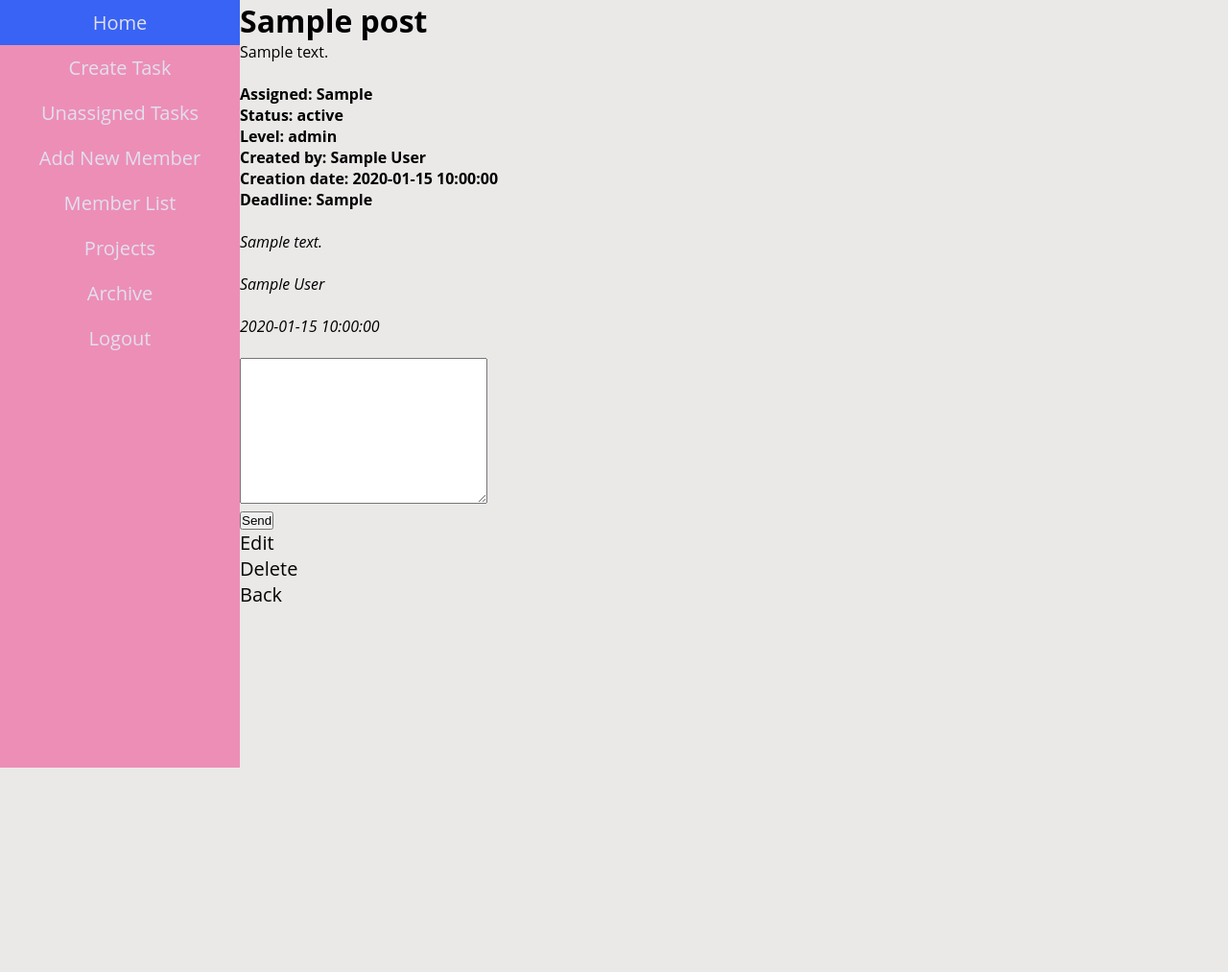
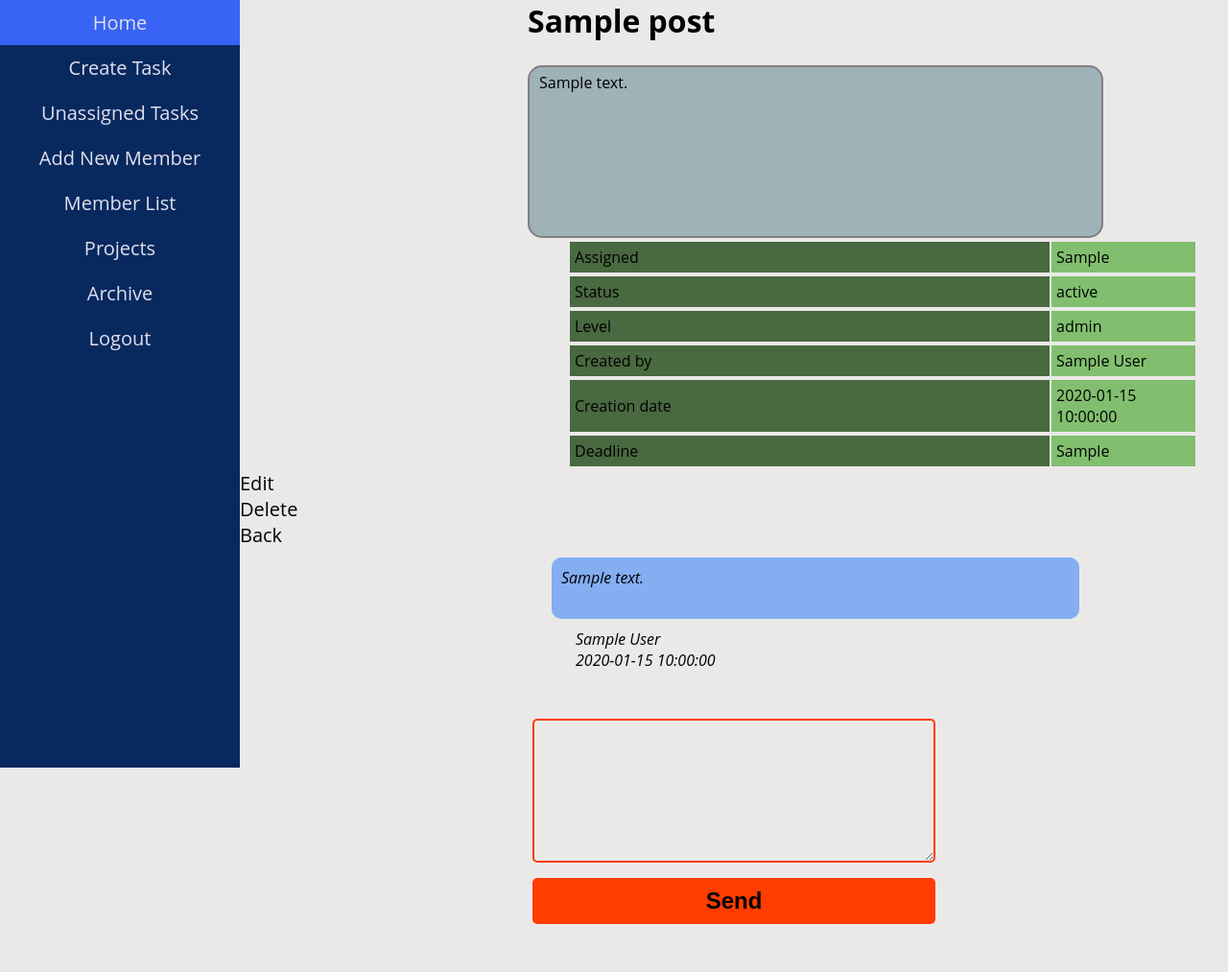
Before and after one commit to psergicv/Task_Manager, a Flask app: page /personal_task_list/1 in a window 1280 px wide. Shown: the whole page at 96% size. Before the commit the page ends 800 px from the top, so only its background shows below. Run offline with Flask 2, Linux system fonts and the light colour scheme; the visitor is signed in with stand-in values (Sample User, id 1); tables that the repository leaves empty or names only in its code hold one stand-in row (values such as "Sample post"); some libraries are stand-ins or nearby versions.

Commit message:
adding styles

```diff
--- a/main.py
+++ b/main.py
@@ -392,8 +392,6 @@ def user_page(id):
     stat_conn.execute("SELECT COUNT(*) FROM posts WHERE assigned = %s AND level = 'Low'", (fullname,))
     total_low_tkt_nr = stat_conn.fetchone()
 
-
-
     return render_template("user_details.html",
                            user=user,
                            total_tkt_nr=total_tkt_nr,
--- a/static/css/style.css
+++ b/static/css/style.css
@@ -15,7 +15,7 @@ body{
 }
 
 nav{
-  background:#ed8eb7;
+  background:#08295e;
   position:absolute;
   top:0;
   bottom:0;
@@ -160,3 +160,124 @@ tbody {
   overflow: auto;
   width: 100%;
 }
+
+form {
+  max-width: 420px;
+  margin: 50px auto;
+}
+
+.feedback-input {
+  color: black;
+  font-family: Helvetica, Arial, sans-serif;
+  font-weight: 500;
+  font-size: 18px;
+  border-radius: 5px;
+  line-height: 22px;
+  background-color: transparent;
+  border: 2px solid #ff3d00;
+  transition: all 0.3s;
+  padding: 13px;
+  margin-bottom: 15px;
+  width: 100%;
+  box-sizing: border-box;
+  outline: 0;
+}
+
+.feedback-input:focus {
+  border: 2px solid #ff3d00;
+}
+
+textarea {
+  height: 150px;
+  line-height: 150%;
+  resize: vertical;
+}
+
+[type="submit"] {
+  font-family: "Montserrat", Arial, Helvetica, sans-serif;
+  width: 100%;
+  background: #ff3d00;
+  border-radius: 5px;
+  border: 0;
+  cursor: pointer;
+  color: black;
+  font-size: 24px;
+  padding-top: 10px;
+  padding-bottom: 10px;
+  transition: all 0.3s;
+  margin-top: -4px;
+  font-weight: 700;
+}
+[type="submit"]:hover {
+  background: #ff3d00;
+}
+
+.comment_text:first_child {
+    margin-top: 0px;
+}
+
+.comment_list {
+    margin-left: 250px;
+}
+
+.comment_text {
+    background: #83aef2;
+    padding: 10px;
+    display: block;
+    position: relative;
+    margin: 10px 75px;
+    border-radius: 10px;
+    width: 550px;
+}
+
+.ul_comment {
+    list-style-type: none;
+    margin: 0;
+    padding: 0;
+    width: 150px;
+}
+
+.li_comment {
+     display: inline;
+}
+
+.comment_details {
+    margin-left: 100px;
+}
+
+.task_title {
+    margin-left: 300px;
+}
+
+.task_body {
+    border: 2px solid gray;
+    width: 600px;
+    height: 180px;
+    margin-left: 300px;
+    margin-top: 25px;
+    border-radius: 15px;
+    background-color: #9eb2b8;
+}
+
+.task_text {
+    margin: 5px 10px;
+}
+
+.task_legenda {
+    margin-left: 340px;
+    width: 500px;
+}
+
+.cell_head {
+    width: 5px;
+    background-color: #496940;
+}
+
+.cell_body {
+    width: 10px;
+    background-color: #81bf6f;
+}
+
+.task_legenda_container {
+    width: 150px;
+}
--- a/templates/detailed_post.html
+++ b/templates/detailed_post.html
@@ -5,38 +5,68 @@
 {% block content %}
 <div class="main_container">
     <div class="detailed_post_container">
-        <h1>{{detailed_post['title']}}</h1>
-        <p>{{detailed_post['message']}}</p>
-        <br>
-        <h4>Assigned: {{detailed_post['assigned']}}</h4>
-        <h4>Status: {{detailed_post['status']}}</h4>
-        <h4>Level: {{detailed_post['level']}}</h4>
-        <h4>Created by: {{detailed_post['author']}}</h4>
-        <h4>Creation date: {{detailed_post['creation_date']}}</h4>
-        <h4>Deadline: {{detailed_post['deadline']}}</h4>
-        <br>
-        <div class="comment_container">
-
-        <div class="comment_list">
-            {% for comment in comments %}
-                <p><i>{{ comment['message'] }}</i></p><br>
-                <p><i>{{ comment['author'] }}</i></p><br>
-                <p><i>{{ comment['creation_date'] }}</i></p><br>
-            {% endfor %}
+        <h1 class="task_title">{{detailed_post['title']}}</h1>
+        <div class="task_body">
+            <p class="task_text">{{detailed_post['message']}}</p>
         </div>
 
-        <div class="add_comment">
-            <form action="" method="POST">
-                <textarea name="message" id="message" cols="30" rows="10" required></textarea><br>
-                <input type="submit" value="Send"><br>
-        </form>
+        <div class="task_legenda">
+            <table class="task_legenda_main_container">
+                <tr class="task_legenda_container">
+                    <td class="cell_head">Assigned</td>
+                    <td class="cell_body">{{detailed_post['assigned']}}</td>
+                </tr>
+                <tr>
+                    <td class="cell_head">Status</td>
+                    <td class="cell_body">{{detailed_post['status']}}</td>
+                </tr>
+                <tr>
+                    <td class="cell_head">Level</td>
+                    <td class="cell_body">{{detailed_post['level']}}</td>
+                </tr>
+                <tr>
+                    <td class="cell_head">Created by</td>
+                    <td class="cell_body">{{detailed_post['author']}}</td>
+                </tr>
+                <tr>
+                    <td class="cell_head">Creation date</td>
+                    <td class="cell_body">{{detailed_post['creation_date']}}</td>
+                </tr>
+                <tr>
+                    <td class="cell_head">Deadline</td>
+                    <td class="cell_body">{{detailed_post['deadline']}}</td>
+                </tr>
+            </table>
         </div>
-    </div>
+
         <div class="buttons">
             <a href="/{{detailed_post['id']}}/edit" class="button">Edit</a>
             <a href="/{{detailed_post['id']}}/delete" class="button">Delete</a>
             <a href="/" class="button">Back</a>
         </div>
+
+
+        <div class="comment_list">
+            {% for comment in comments %}
+                <div class="comment_text">
+                    <p><i>{{ comment['message'] }}</i></p><br>
+                </div>
+                <div class="comment_details">
+                    <ul class="ul_comment">
+                        <li class="li_comment"><p><i>{{ comment['author'] }}</i></p></li>
+                        <li class="li_comment"><p><i>{{ comment['creation_date'] }}</i></p></li>
+                    </ul>
+                </div>
+            {% endfor %}
+        </div>
+
+        <div class="add_comment">
+            <form  action="" method="POST">
+                <textarea class="feedback-input" name="message" id="message" cols="30" rows="10" required></textarea><br>
+                <input type="submit" value="Send"><br>
+        </form>
+        </div>
+    </div>
     </div>
 
 </div>
--- a/templates/edit_user.html
+++ b/templates/edit_user.html
@@ -5,9 +5,9 @@
 {% block content %}
 <div class="main_container">
     <form method="POST">
-        <input type="text" id="firstname" name="firstname" value="{{old_data.firstname}}" required>
-        <input type="text" id="lastname" name="lastname" value="{{old_data.lastname}}" required>
-        <input type="email" id="email" name="email" value="{{old_data.email}}" required>
+        <input class="feedback-input" type="text" id="firstname" name="firstname" value="{{old_data.firstname}}" required>
+        <input class="feedback-input" type="text" id="lastname" name="lastname" value="{{old_data.lastname}}" required>
+        <input class="feedback-input" type="email" id="email" name="email" value="{{old_data.email}}" required>
         <input type="submit" value="Save">
     </form>
 </div>
```
Also changed, not shown: templates/archive.html (+5 -5 lines), templates/create.html (+7 -7 lines), templates/edit.html (+7 -7 lines), templates/member_list.html (+5 -5 lines), templates/personal_tasks.html (+5 -5 lines), templates/projects.html (+7 -7 lines), templates/unassigned_tasks.html (+7 -7 lines).
